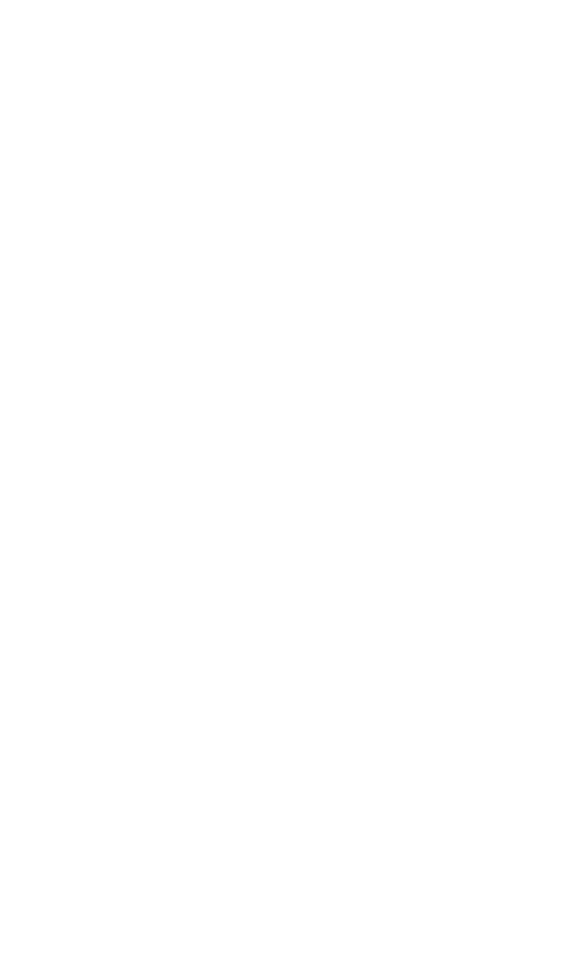
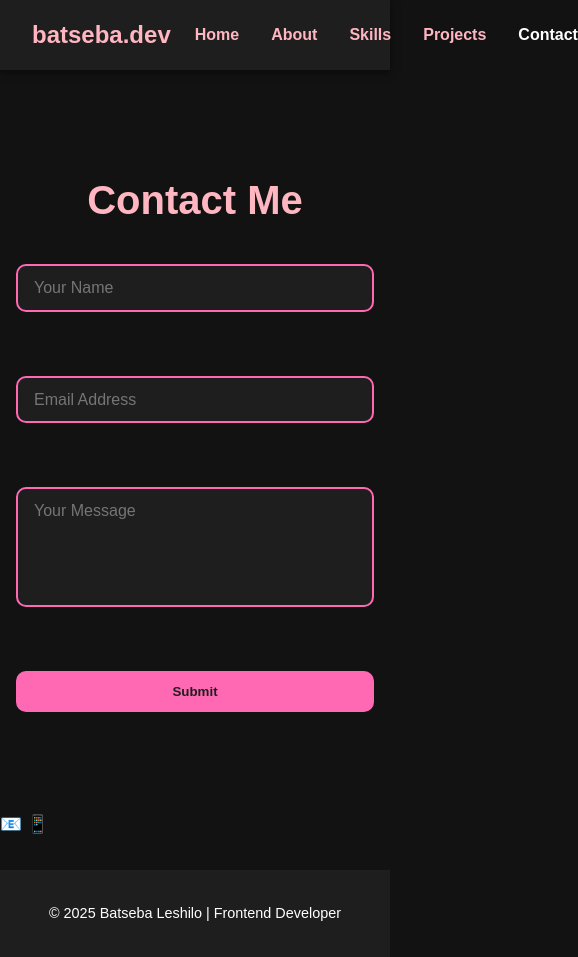
Before and after one commit to Batseba06/frontend-portfolio, a plain HTML site: page contact.html in a window 390 px wide. Shown: the whole page, 578 px wide, since content can reach past the window. Before the commit the page ends 844 px from the top, so only its background shows below. Drawn offline with Linux system fonts and the light colour scheme.

```diff
--- a/contact.html
+++ b/contact.html
@@ -0,0 +1,45 @@
+<!DOCTYPE html>
+<html lang="en">
+<head>
+    <meta charset="UTF-8">
+    <meta name="viewport" content="width=device-width, initial-scale=1.0">
+    <title>Contact Me | Batseba Leshilo</title>
+    <link rel="stylesheet" href="style.css">
+</head>
+<body>
+    <!-- Navigation -->
+    <nav class="navbar">
+        <div class="logo">batseba.dev</div>
+        <ul class="nav-links">
+            <li><a href="index.html">Home</a></li>
+            <li><a href="about.html">About</a></li>
+            <li><a href="skills.html">Skills</a></li>
+            <li><a href="projects.html">Projects</a></li>
+            <li><a href="contact.html" class="active">Contact</a></li>
+        </ul>
+    </nav>
+
+    <!-- Contact Section -->
+    <section class="contact-page">
+        <div class="contact-container">
+            <h1>Contact Me</h1>
+            <form action="#" method="POST">
+                <input type="text" id="name" name="name" placeholder="Your Name" required><br>
+                <input type="email" id="email" name="email" placeholder="Email Address" required><br>
+                <textarea id="message" name="message" placeholder="Your Message" required></textarea><br>
+                <input type="submit" value="Submit">
+            </form>
+        </div>
+    </section>
+
+<!-- Contact Details with only emojis -->
+<div class="contact-info">
+    <a href="mailto:leshilobatseba1@gmail.com" title="Email Me">📧</a>
+    <a href="tel:+271234567890" title="Call Me">📱</a>
+</div>
+
+    <footer>
+        <p>&copy; 2025 Batseba Leshilo | Frontend Developer</p>
+    </footer>
+</body>
+</html>
--- a/style.css
+++ b/style.css
@@ -94,7 +94,7 @@ body {
     width: 500px;
     height: 500px;
     border-radius: 50%;
-    border: 5px solid #fff;
+    border: 5px solid #FF69B4;
 }
 
 /* Sections */
@@ -132,18 +132,7 @@ ul {
     box-shadow: 0 4px 12px rgba(0,0,0,0.5);
 }
 
-/* Contact */
-.contact a {
-    color: #FF69B4; /* pink links */
-    text-decoration: none;
-    font-weight: bold;
-}
 
-.contact a:hover {
-    text-decoration: underline;
-}
-
-/* Footer */
 footer {
     text-align: center;
     padding: 2rem;
@@ -158,7 +147,7 @@ footer {
     align-items: center;
     justify-content: center;
     padding: 4rem 2rem;
-    gap: 3rem; /* space between image and text */
+    gap: 3rem;
 }
 .about-container {
     display: flex;
@@ -169,11 +158,11 @@ footer {
 }
 .about-image img {
     width: 300px;
-    height: 300px;       /* keep it square for circle */
+    height: 300px;
     border-radius: 50%;
     object-fit: cover;
     border: 5px solid #FF69B4;
-    margin-right: 2rem;  /* extra space to the right of image */
+    margin-right: 2rem;
 }
 .about-image img {
     width: 300px;
@@ -184,14 +173,107 @@ footer {
     margin-right: 2rem;
 }
 .about-text h2 {
-    color: #FFB6C1; /* soft pink heading */
+    color: #FFB6C1;
 }
 
 .about-text p {
-    color: #fff; /* white text */
+    color: #fff;
+}
+
+.contact-page {
+    display: flex;
+    justify-content: center;
+    align-items: center;
+    min-height: 80vh;
+    background-color: #121212;
+    padding: 2rem;
+}
+
+.contact-container {
+    width: 100%;
+    max-width: 500px;
+    text-align: center;
+}
+
+.contact-container h1 {
+    color: #FFB6C1;
+    margin-bottom: 2rem;
+    font-size: 2.5rem;
+}
+
+
+.contact-container form {
+    display: flex;
+    flex-direction: column;
+    gap: 1.2rem;
+}
+
+.contact-container input[type="text"],
+.contact-container input[type="email"],
+.contact-container textarea {
+    padding: 0.8rem 1rem;
+    border-radius: 10px;
+    border: 2px solid #FF69B4;
+    background-color: #1E1E1E;
+    color: #fff;
+    font-size: 1rem;
+    outline: none;
+    resize: none;
+    transition: border-color 0.3s, box-shadow 0.3s;
+}
+
+.contact-container textarea {
+    min-height: 120px;
+}
+
+.contact-container input[type="text"]:focus,
+.contact-container input[type="email"]:focus,
+.contact-container textarea:focus {
+    border-color: #FFB6C1;
+    box-shadow: 0 0 8px #FFB6C1;
+}
+
+
+.contact-container input[type="submit"] {
+    padding: 0.8rem 1.5rem;
+    border-radius: 10px;
+    border: none;
+    background-color: #FF69B4;
+    color: #1E1E1E;
+    font-weight: bold;
+    cursor: pointer;
+    transition: background-color 0.3s, transform 0.3s;
+}
+
+.contact-container input[type="submit"]:hover {
+    background-color: #FF85C1;
+    transform: translateY(-3px);
+}
+.contact-info {
+    margin-bottom: 2rem;
+    text-align: left;
+    color: #FFB6C1; /* pink text */
+    font-size: 1.1rem;
+}
+
+.contact-info a {
+    color: #FF85C1;
+    text-decoration: none;
+    font-weight: bold;
+}
+
+.contact-info a:hover {
+    text-decoration: underline;
 }
 
 /* Responsive */
+@media(max-width: 768px) {
+    .contact-page {
+        padding: 2rem 1rem;
+    }
+}
+
+
 @media(max-width: 768px) {
     .hero, .about-container {
         flex-direction: column;
```
Also changed, not shown: index.html (+1 -0 lines), skills.html (+74 -0 lines).
